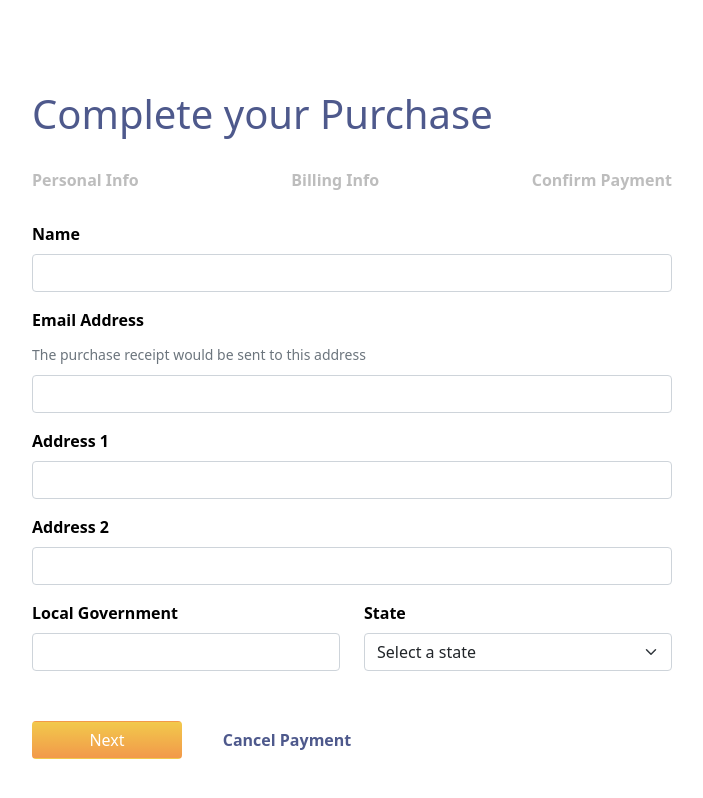
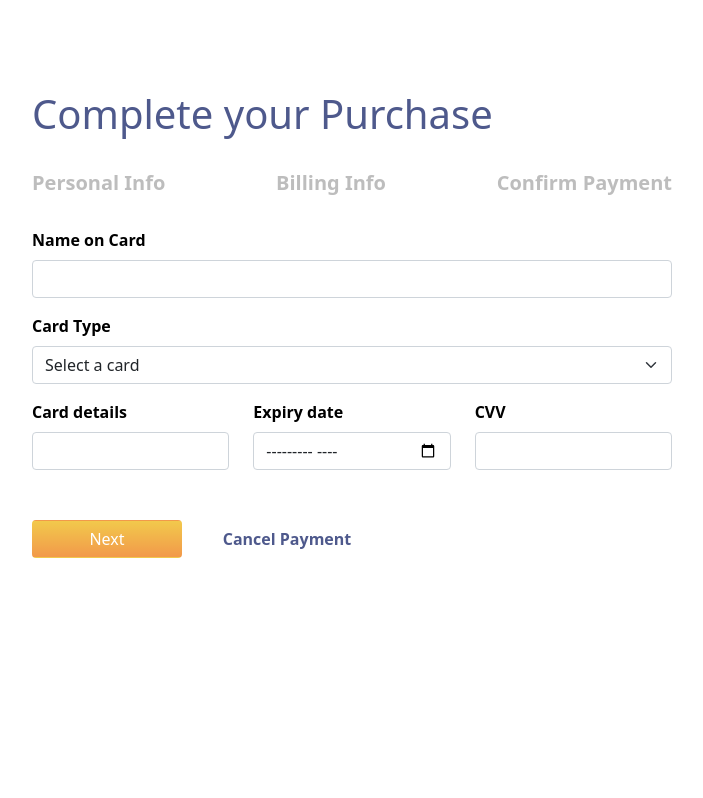
Before and after one commit to david-osas/iqube-task-one, a React (Create React App) app in the folder task-one/: page /billing in a window 1280 px wide. Shown: the top 798 px of the page, without its empty margins (288-991 px from the left). Built offline with nearby package versions, Linux system fonts and the light colour scheme.

Commit message:
Add billing UI

```diff
--- a/task-one/src/components/Form.js
+++ b/task-one/src/components/Form.js
@@ -1,20 +1,41 @@
 import PlainInput from './PlainInput';
+import SelectInput from './SelectInput';
 import FormGroup from './FormGroup';
 import ButtonGroup from './ButtonGroup';
 
-import {personal, personalGroup} from '../formDetails';
+import {personal, personalGroup, billing, billingGroup} from '../formDetails';
 
-function Form(){
+function Form({stage}){
+
+  let data, dataGroup;
+
+  switch(stage){
+    case 'personal':
+    data = personal;
+    dataGroup = personalGroup;
+    break;
+
+    case 'billing':
+    data = billing;
+    dataGroup = billingGroup;
+    break;
+
+    default:
+    data = personal;
+    dataGroup = personalGroup;
+  }
 
   return(
     <form>
       {
-        personal.map((item) => <div key={item.title} className="mb-3">
-          <PlainInput item={item} />
+        data.map((item) => <div key={item.title} className="mb-3">
+          {item.type === 'select'
+          ? <SelectInput item={item} />
+          : <PlainInput item={item} />}
         </div>)
       }
 
-      <FormGroup data={personalGroup} />
+      <FormGroup data={dataGroup} stage={stage} />
 
       <ButtonGroup />
     </form>
--- a/task-one/src/components/FormGroup.js
+++ b/task-one/src/components/FormGroup.js
@@ -1,10 +1,12 @@
 import PlainInput from './PlainInput';
 import SelectInput from './SelectInput';
 
-function FormGroup({data}){
+function FormGroup({data, stage}){
+
+  let grid = stage === 'billing'? '3' : '2';
 
   return(
-    <div className='row row-cols-md-2 row-cols-1'>
+    <div className={`row row-cols-md-${grid} row-cols-1`}>
       {data.map((item) => <div key={item.title} className='col'>
         {item.type === 'select'
         ? <SelectInput item={item} />
--- a/task-one/src/formDetails.js
+++ b/task-one/src/formDetails.js
@@ -41,4 +41,41 @@ const personalGroup = [
   }
 ]
 
-export{personal, personalGroup};
+const billing = [
+  {
+    title: 'Name on Card',
+    text: null,
+    asterisk: true,
+    type: 'text',
+  },
+  {
+    title: 'Card Type',
+    text: null,
+    asterisk: true,
+    type: 'select',
+    options: ['Select a card', 'Visa', 'Mastercard', 'Verve'],
+  }
+]
+
+const billingGroup = [
+  {
+    title: 'Card details',
+    text: null,
+    asterisk: true,
+    type: 'number',
+  },
+  {
+    title: 'Expiry date',
+    text: null,
+    asterisk: true,
+    type: 'month',
+  },
+  {
+    title: 'CVV',
+    text: null,
+    asterisk: true,
+    type: 'number',
+  }
+]
+
+export{personal, personalGroup, billing, billingGroup};
--- a/task-one/src/general.css
+++ b/task-one/src/general.css
@@ -14,6 +14,7 @@
   text-decoration: none;
   color: #BDBDBD;
   font-weight: 600;
+  font-size: 20px;
 }
 .app-btn-group{
   margin-top: 50px;
```
Also changed, not shown: 1 other file (tests, documents, lock files or other folders).
